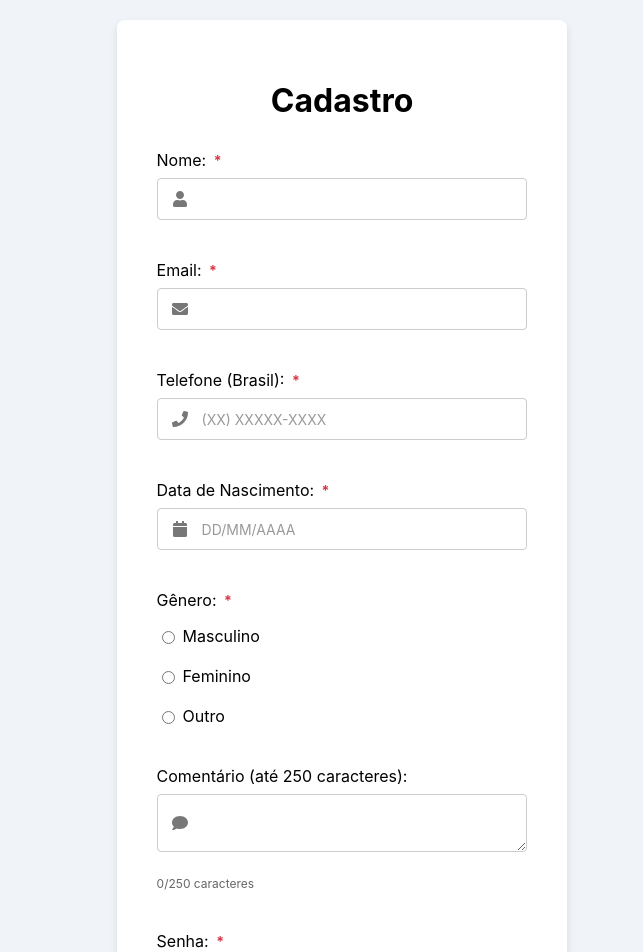
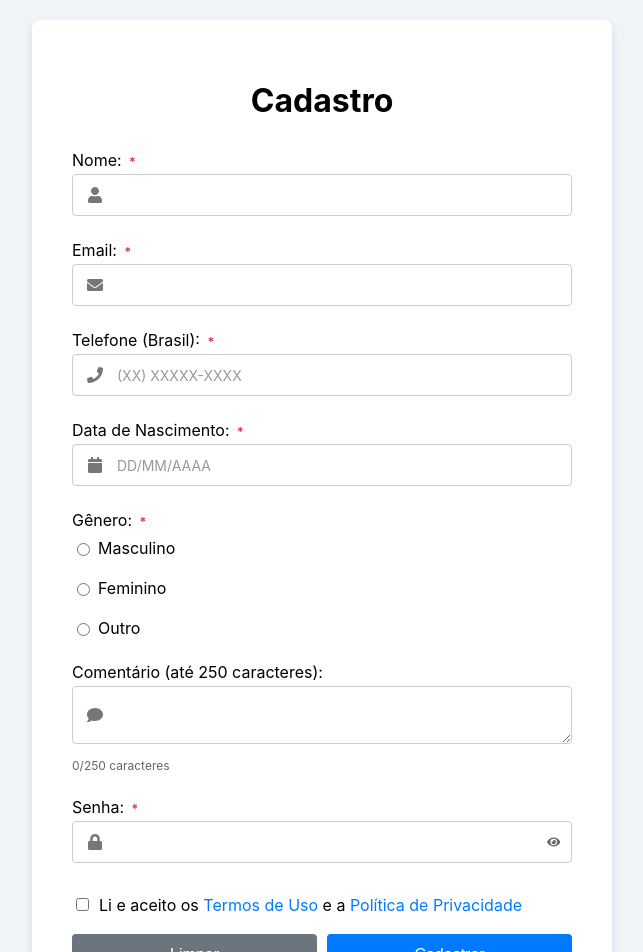
Before and after one commit to AlexandreTI-AUT/formulario-cadastro, a React (Create React App) app: page / in a window 1280 px wide. Shown: the top 952 px of the page, without its empty margins (358-1001 px from the left). Built offline with nearby package versions, Linux system fonts and the light colour scheme.

Commit message:
add new field termo

```diff
--- a/src/CadastroForm.css
+++ b/src/CadastroForm.css
@@ -28,7 +28,7 @@ body {
 }
 
 .formulario div {
-    margin-bottom: 20px;
+    margin-bottom: 12px;
     display: flex;
     flex-direction: column;
     align-items: flex-start;
@@ -37,13 +37,14 @@ body {
 
 .formulario label {
     font-size: 16px;
-    margin-bottom: 8px;
+    margin-bottom: 4px;
     display: inline-block;
 }
 
 .input-container {
     position: relative;
     width: 100%;
+    margin: 0;
 }
 
 .input-icon {
@@ -68,19 +69,10 @@ body {
     background: white;
 }
 
-.input-container input {
-    width: 100%;
-    padding: 12px 12px 12px 45px;
-    box-sizing: border-box;
-    border: 1px solid #ccc;
-    border-radius: 4px;
-    font-size: 14px;
-    background: white;
-}
 .genero-opcoes {
     display: flex;
     gap: 20px;
-    margin-top: 8px;
+    margin-top: 4px;
 }
 
 .genero-opcoes label {
@@ -96,8 +88,8 @@ body {
     flex-direction: row !important;
     justify-content: space-between;
     width: 100%;
-    margin-top: 30px;
-    margin-bottom: 20px;
+    margin-top: 15px;
+    margin-bottom: 15px;
     gap: 10px;
 }
 
@@ -128,24 +120,23 @@ body {
     background-color: #0056b3;
 }
 
+.success-message,
+.error-message {
+    padding: 10px;
+    border-radius: 4px;
+    margin-top: 15px;
+    text-align: center;
+    font-weight: bold;
+}
+
 .success-message {
     background-color: #28a745;
     color: white;
-    padding: 15px;
-    border-radius: 4px;
-    margin-top: 20px;
-    text-align: center;
-    font-weight: bold;
 }
 
 .error-message {
     background-color: #dc3545;
     color: white;
-    padding: 15px;
-    border-radius: 4px;
-    margin-top: 20px;
-    text-align: center;
-    font-weight: bold;
 }
 
 /* Estilo para o botão de toggle da senha */
@@ -184,17 +175,17 @@ body {
 
 /* Estilos para o indicador de força da senha */
 .senha-forca {
-    margin-top: 5px;
+    margin: 2px 0;
 }
 
 .forca-barra {
     display: flex;
-    gap: 5px;
-    margin-top: 5px;
+    gap: 2px;
+    margin-top: 2px;
 }
 
 .forca-nivel {
-    height: 4px;
+    height: 3px;
     flex: 1;
     background-color: #ddd;
     border-radius: 2px;
@@ -222,8 +213,8 @@ body {
 
 .forca-texto {
     color: #666;
-    font-size: 12px;
-    margin-top: 4px;
+    font-size: 10px;
+    margin-top: 2px;
     display: block;
 }
 
@@ -232,7 +223,7 @@ body {
     text-align: right;
     color: #666;
     font-size: 12px;
-    margin-top: 4px;
+    margin-top: 2px;
 }
 
 /* Campo obrigatório */
@@ -248,14 +239,14 @@ body {
     display: block;
     color: #666;
     font-size: 12px;
-    margin-top: 20px;
+    margin-top: 15px;
     text-align: right;
 }
 
 span {
     color: #dc3545;
-    font-size: 14px;
-    margin-top: 5px;
+    font-size: 12px;
+    margin-top: 2px;
 }
 
 /* Ajuste para foco dos inputs */
@@ -287,3 +278,23 @@ span {
 .input-container input+.input-mask {
     display: block;
 }
+
+.checkbox-label {
+    display: flex;
+    align-items: center;
+    font-size: 14px;
+    margin-top: 8px;
+}
+
+.checkbox-label input[type="checkbox"] {
+    margin-right: 10px;
+}
+
+.checkbox-label a {
+    color: #007bff;
+    text-decoration: none;
+}
+
+.checkbox-label a:hover {
+    text-decoration: underline;
+}
--- a/src/CadastroForm.jsx
+++ b/src/CadastroForm.jsx
@@ -19,6 +19,7 @@ const INITIAL_FORM_STATE = {
   genero: "",
   senha: "",
   comentario: "",
+  termos: false,
 };
 
 const REGEX = {
@@ -29,13 +30,8 @@ const REGEX = {
 
 const formatters = {
   telefone: (value) => {
-    // Remove tudo que não for número
     const numbers = value.replace(/\D/g, "");
-
-    // Limita a 11 dígitos
     const truncated = numbers.slice(0, 11);
-
-    // Aplica a máscara
     if (truncated.length <= 2) return truncated;
     if (truncated.length <= 7) {
       return `(${truncated.slice(0, 2)}) ${truncated.slice(2)}`;
@@ -47,13 +43,8 @@ const formatters = {
   },
 
   nascimento: (value) => {
-    // Remove tudo que não for número
     const numbers = value.replace(/\D/g, "");
-
-    // Limita a 8 dígitos
     const truncated = numbers.slice(0, 8);
-
-    // Aplica a máscara
     if (truncated.length <= 2) return truncated;
     if (truncated.length <= 4) {
       return `${truncated.slice(0, 2)}/${truncated.slice(2)}`;
@@ -64,14 +55,13 @@ const formatters = {
   },
 };
 
-// Função para calcular força da senha
 const calcularForcaSenha = (senha) => {
   let forca = 0;
-  if (senha.length >= 6) forca++; // Comprimento mínimo
-  if (senha.match(/[A-Z]/)) forca++; // Letra maiúscula
-  if (senha.match(/[a-z]/)) forca++; // Letra minúscula
-  if (senha.match(/[0-9]/)) forca++; // Números
-  if (senha.match(/[^A-Za-z0-9]/)) forca++; // Caracteres especiais
+  if (senha.length >= 6) forca++;
+  if (senha.match(/[A-Z]/)) forca++;
+  if (senha.match(/[a-z]/)) forca++;
+  if (senha.match(/[0-9]/)) forca++;
+  if (senha.match(/[^A-Za-z0-9]/)) forca++;
   return forca;
 };
 
@@ -80,7 +70,8 @@ const validators = {
   email: (value) => (!REGEX.email.test(value) ? "Email inválido" : ""),
   senha: (value) => {
     if (!value) return "Senha é obrigatória";
-    if (value.length < 6) return "Senha deve ter pelo menos 6 caracteres";
+    if (value.length < 6) return "Senha deve ter exatamente 6 caracteres";
+    if (value.length > 6) return "Senha não pode ter mais de 6 caracteres";
     return "";
   },
   telefone: (value) => {
@@ -88,16 +79,11 @@ const validators = {
     if (!REGEX.telefone.test(value)) return "Telefone inválido";
     return "";
   },
-
   nascimento: (value) => {
     if (!value) return "Data de nascimento é obrigatória";
     if (!REGEX.nascimento.test(value)) return "Data de nascimento inválida";
-
-    // Validação adicional para data
     const [dia, mes, ano] = value.split("/").map(Number);
     const data = new Date(ano, mes - 1, dia);
-
-    // Verifica se é uma data válida
     if (
       data.getFullYear() !== ano ||
       data.getMonth() !== mes - 1 ||
@@ -105,20 +91,15 @@ const validators = {
     ) {
       return "Data de nascimento inválida";
     }
-
-    // Verifica se a data não é futura
     if (data > new Date()) {
       return "Data de nascimento não pode ser futura";
     }
-
-    // Verifica idade mínima (opcional)
     const hoje = new Date();
     const idade = hoje.getFullYear() - data.getFullYear();
     const mesAtual = hoje.getMonth();
     const diaAtual = hoje.getDate();
     const mesNasc = data.getMonth();
     const diaNasc = data.getDate();
-
     if (
       idade < 13 ||
       (idade === 13 &&
@@ -126,16 +107,18 @@ const validators = {
     ) {
       return "Idade mínima permitida é 13 anos";
     }
-
     return "";
   },
   genero: (value) => (!value ? "Selecione um gênero" : ""),
   comentario: (value) =>
     value.length > 250 ? "Comentário excedeu o limite de 250 caracteres" : "",
+  termos: (value) =>
+    !value
+      ? "Você deve aceitar os Termos de Uso e a Política de Privacidade"
+      : "",
 };
 
 const CadastroForm = () => {
-  // Estados
   const [form, setForm] = useState(INITIAL_FORM_STATE);
   const [errors, setErrors] = useState({});
   const [submitted, setSubmitted] = useState(false);
@@ -143,8 +126,8 @@ const CadastroForm = () => {
   const [forcaSenha, setForcaSenha] = useState(0);
   const [touched, setTouched] = useState({});
   const [showPassword, setShowPassword] = useState(false);
+  const [aceitaTermos, setAceitaTermos] = useState(false);
 
-  // Funções
   const validate = () => {
     const newErrors = {};
     Object.keys(form).forEach((field) => {
@@ -160,12 +143,20 @@ const CadastroForm = () => {
   };
 
   const handleChange = (e) => {
-    const { name, value } = e.target;
+    const { name, value, type, checked } = e.target;
+    if (name === "senha" && value.length > 6) {
+      return; // Não atualiza o estado se a senha tiver mais de 6 caracteres
+    }
+    const newValue = type === "checkbox" ? checked : value;
     const formatter = formatters[name];
-    const formattedValue = formatter ? formatter(value) : value;
+    const formattedValue = formatter ? formatter(newValue) : newValue;
 
     setForm((prev) => ({ ...prev, [name]: formattedValue }));
     setTouched((prev) => ({ ...prev, [name]: true }));
+
+    if (name === "termos") {
+      setAceitaTermos(checked);
+    }
 
     const error = validateField(name, formattedValue);
     setErrors((prev) => ({ ...prev, [name]: error }));
@@ -216,6 +207,7 @@ const CadastroForm = () => {
     setSubmitted(false);
     setTouched({});
     setForcaSenha(0);
+    setAceitaTermos(false);
   };
 
   const getForcaSenhaText = () => {
@@ -292,7 +284,6 @@ const CadastroForm = () => {
           <label>
             Telefone (Brasil): <span className="required">*</span>
           </label>
-
           <div className="input-container">
             <FaPhone className="input-icon" />
             <input
@@ -407,6 +398,7 @@ const CadastroForm = () => {
             <input
               type={showPassword ? "text" : "password"}
               name="senha"
+              maxlength="6"
               value={form.senha}
               onChange={handleChange}
               onBlur={handleBlur}
@@ -448,6 +440,23 @@ const CadastroForm = () => {
           )}
         </div>
 
+        <div>
+          <label className="checkbox-label">
+            <input
+              type="checkbox"
+              name="termos"
+              checked={aceitaTermos}
+              onChange={handleChange}
+              onBlur={handleBlur}
+            />
+            Li e aceito os <a href="/termos-de-uso">Termos de Uso</a> e a{" "}
+            <a href="/politica-de-privacidade">Política de Privacidade</a>
+          </label>
+          {(touched.termos || submitted) && errors.termos && (
+            <span>{errors.termos}</span>
+          )}
+        </div>
+
         <div className="button-group">
           <button
             type="button"
```
